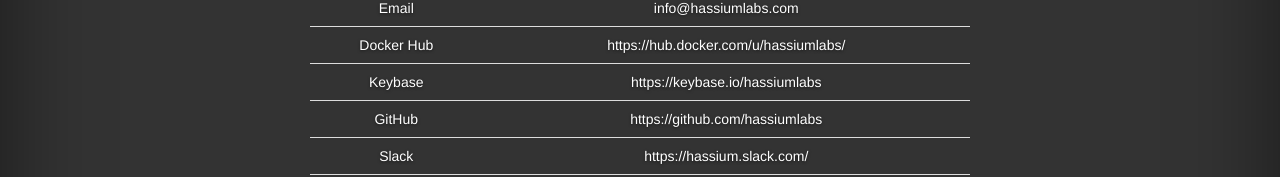
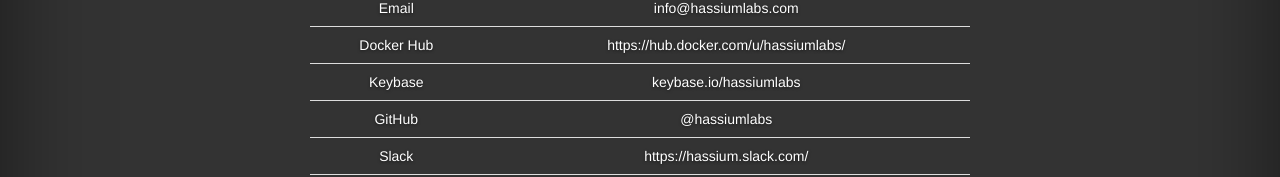
Before and after one commit to hassiumlabs/website, a plain HTML site: page content/contact.html in a window 1280 px wide. Shown: the part 359-536 px from the top of the page. Drawn offline with nearby package versions, Linux system fonts and the light colour scheme.

Commit message:
tweak contact display

```diff
--- a/content/contact.html
+++ b/content/contact.html
@@ -46,8 +46,8 @@
                 <table class="table">
                     <tr><td>Email</td><td><a href="mailto:info@hassiumlabs.com">info@hassiumlabs.com</a></td></tr>
                     <tr><td>Docker Hub</td><td><a href="https://hub.docker.com/u/hassiumlabs/">https://hub.docker.com/u/hassiumlabs/</a></td></tr>
-                    <tr><td>Keybase</td><td><a href="https://keybase.io/hassiumlabs">https://keybase.io/hassiumlabs</a></td></tr>
-                    <tr><td>GitHub</td><td><a href="https://github.com/hassiumlabs">https://github.com/hassiumlabs</a></td></tr>
+                    <tr><td>Keybase</td><td><a href="https://keybase.io/hassiumlabs">keybase.io/hassiumlabs</a></td></tr>
+                    <tr><td>GitHub</td><td><a href="https://github.com/hassiumlabs">@hassiumlabs</a></td></tr>
                     <tr><td>Slack</td><td><a href="https://hassium.slack.com/signup">https://hassium.slack.com/</a></td></tr>
                     <tr><td>Twitter</td><td><a href="https://twitter.com/hassiumlabs">@hassiumlabs</a></td></tr>
                 </table>
```
